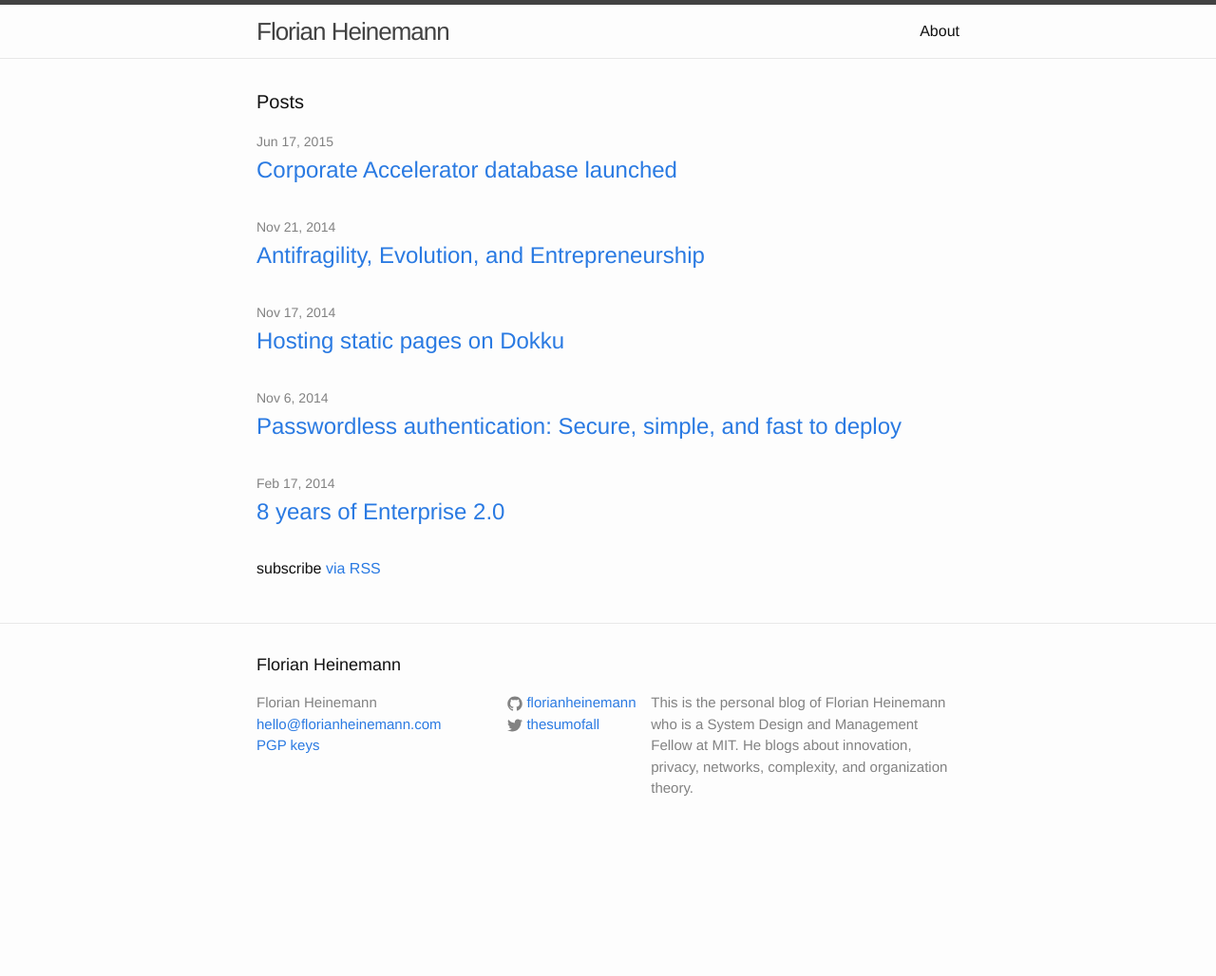
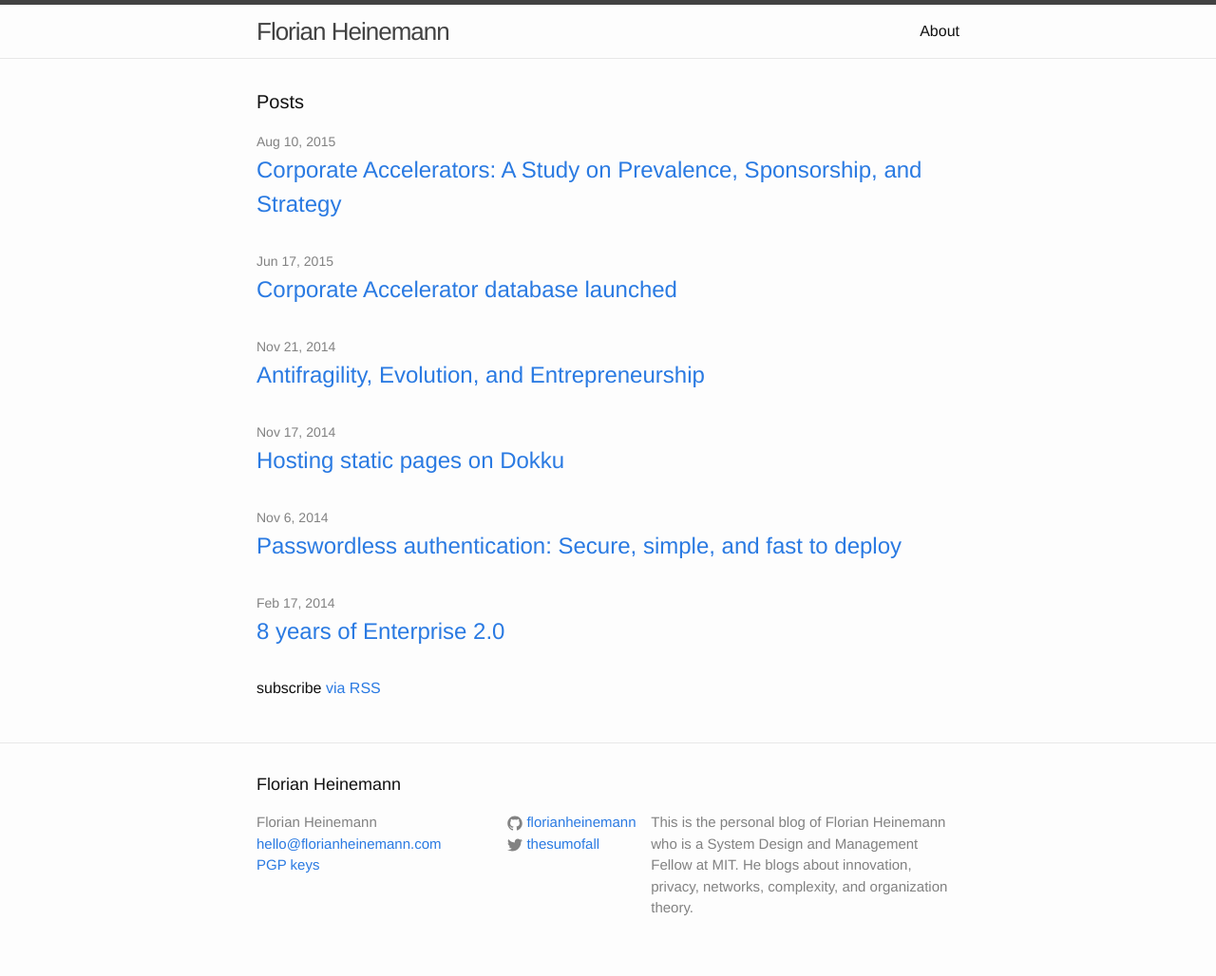
Before and after one commit to florianheinemann/www-florianheinemann-com, a Jekyll site: the page built from index.html, in a window 1280 px wide. Shown: the whole page at 95% size. Built offline with Jekyll 4.4.1, drawn with Linux system fonts in a browser that asks for light colours; before the commit the page ends 902 px from its top, so only the background shows below that; part of the change alters nothing that is shown.

Commit message:
ADD Thesis

```diff
--- a/_layouts/post.html
+++ b/_layouts/post.html
@@ -2,7 +2,6 @@
 layout: default
 ---
 <div class="post">
-
 
 <script type="application/ld+json">
 {
--- /dev/null
+++ b/_posts/2015-08-10-Corporate-Accelerators.md
@@ -0,0 +1,14 @@
+---
+layout: post
+title:  "Corporate Accelerators: A Study on Prevalence, Sponsorship, and Strategy"
+date:   2015-08-10 11:05:31
+categories: innovation
+---
+
+I just finished my Master's thesis about Corporate Accelerators. It covers macro-level trends such as growth and prevalence among large corporation in addition to questions about the sponsorship and strategy of such programs. The thesis will be available through regular library access soon, but is also available as free [download](/assets/ThesisFlorianHeinemannCorporateAccelerators.pdf) here.
+
+# Abstract
+In recent years, corporate accelerators have emerged as a new method to foster collaboration between startups and established companies. This thesis presents, to my knowledge, the first comprehensive database of corporate accelerator programs across the globe. On the basis of this resource, I propose a definition for corporate accelerators and show that they follow the same basic principles as non-corporate accelerators. Further, I provide evidence that corporate accelerators have been growing considerably over the past few years and have reached a level of presence close to that of corporate venture capital funds. While growth has been slowing down recently, I argue that corporate accelerators are well-suited to becoming a permanent element in the startup ecosystem and that they are likely to capture market share from non-corporate accelerators. On the basis of a population of 847 largely capitalized corporations I show that corporate accelerators are more frequently sponsored by large, information-related firms that are also investing corporate venture capital. This study provides first indications that corporate accelerators are not likely to deliver direct operating profits to the sponsoring firms. However, I provide examples of significant strategic explorations, including companies that select portfolio firms to help them innovate along their supply chain and distribution channels or to provide them with strategic gains in the marketplace.
+
+# Cite
+Heinemann, Florian. 2015. “Corporate Accelerators: A Study on Prevalence, Sponsorship, and Strategy.” Master’s Thesis, Cambridge: Massachusetts Institute of Technology.
```
Also changed, not shown: 1 other file.
